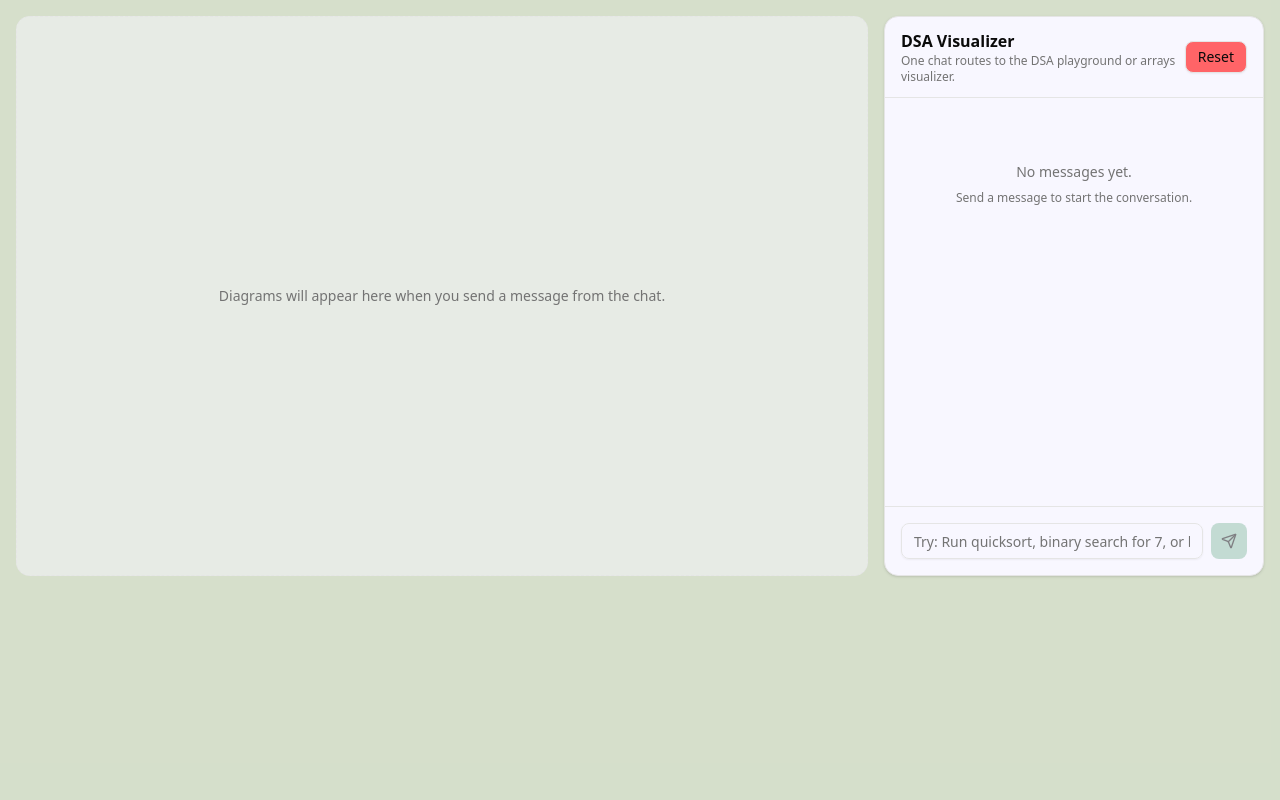
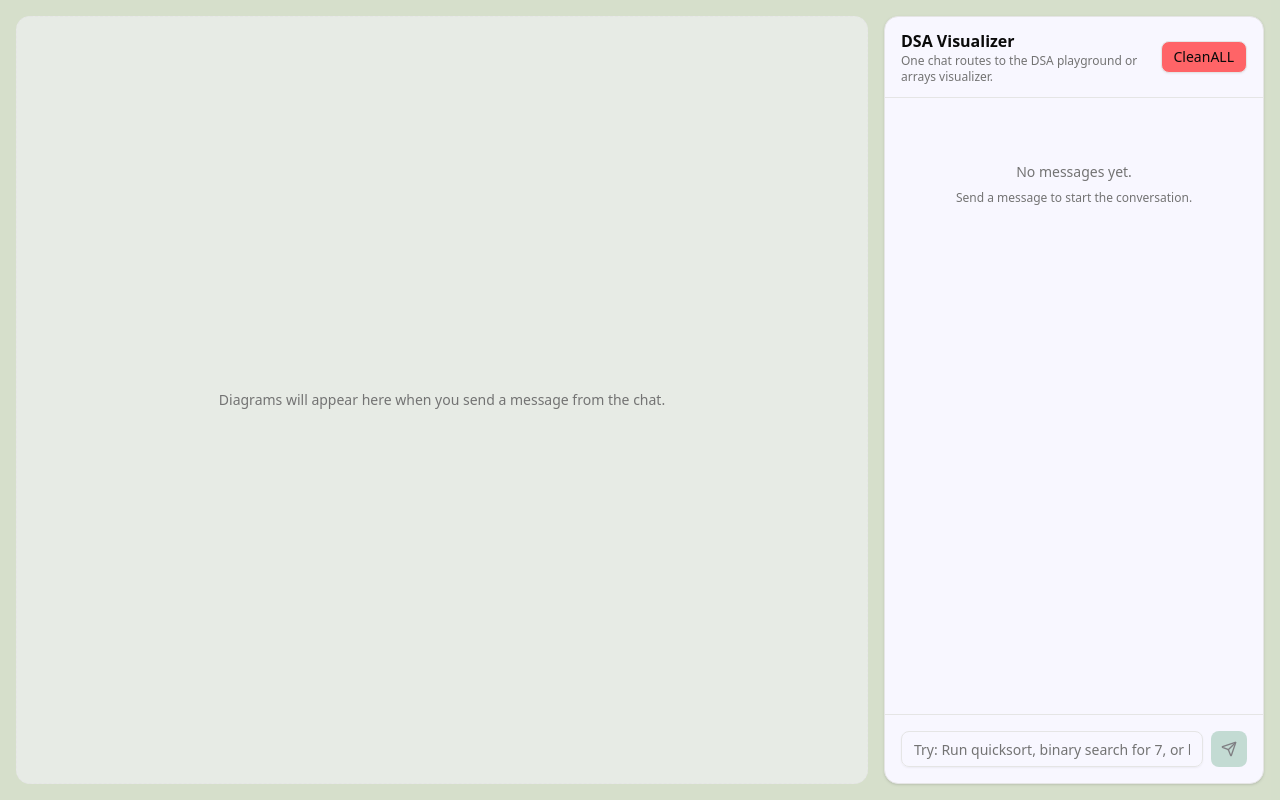
Before and after one commit to aparm539/calgaryhacks2026, a Next.js app: page / in a window 1280 px wide. Built offline with nearby package versions, Linux system fonts and the light colour scheme.

Commit message:
add reset button

```diff
--- a/app/page.tsx
+++ b/app/page.tsx
@@ -43,7 +43,15 @@ export default function Home() {
   };
 
   const handleClearMessages = () => {
+    // Reset everything
     setMessages([]);
+    setPlaygroundUpdate(null);
+    setPlaygroundVersion(0);
+    setLearningMode(false);
+    setCurrentStructure(null);
+    setArraysSpec(null);
+    setArraysVersion(0);
+    setNormalizedArraysInput(null);
   };
 
   const handleArraysResult = (payload: ArraysChatSuccessResponse) => {
@@ -53,8 +61,8 @@ export default function Home() {
   };
 
   return (
-    <div className="min-h-screen bg-muted/30 p-4">
-      <div className="mx-auto flex w-full max-w-7xl gap-4">
+    <div className="min-h-screen bg-muted/30 p-4 flex flex-col">
+      <div className="mx-auto flex w-full max-w-7xl gap-4 flex-1">
         <div className="min-w-0 flex-1 flex flex-col gap-4">
           {(playgroundUpdate || learningMode) && (
             <DSAPlayground
--- a/components/chat-ui.tsx
+++ b/components/chat-ui.tsx
@@ -547,7 +547,7 @@ export function ChatUI({
   }
 
   return (
-    <div className="flex h-[70vh] min-h-[300px] w-full flex-col overflow-hidden rounded-xl border bg-card shadow-sm">
+    <div className="flex h-full min-h-[300px] w-full flex-col overflow-hidden rounded-xl border bg-card shadow-sm">
       <div className="border-b px-4 py-3 flex items-center justify-between flex-shrink-0">
         <div>
           <h2 className="font-semibold text-foreground">DSA Visualizer</h2>
@@ -565,7 +565,7 @@ export function ChatUI({
             setMessages([]);
           }}
         >
-          Reset
+          CleanALL
         </Button>
       </div>
 
```
